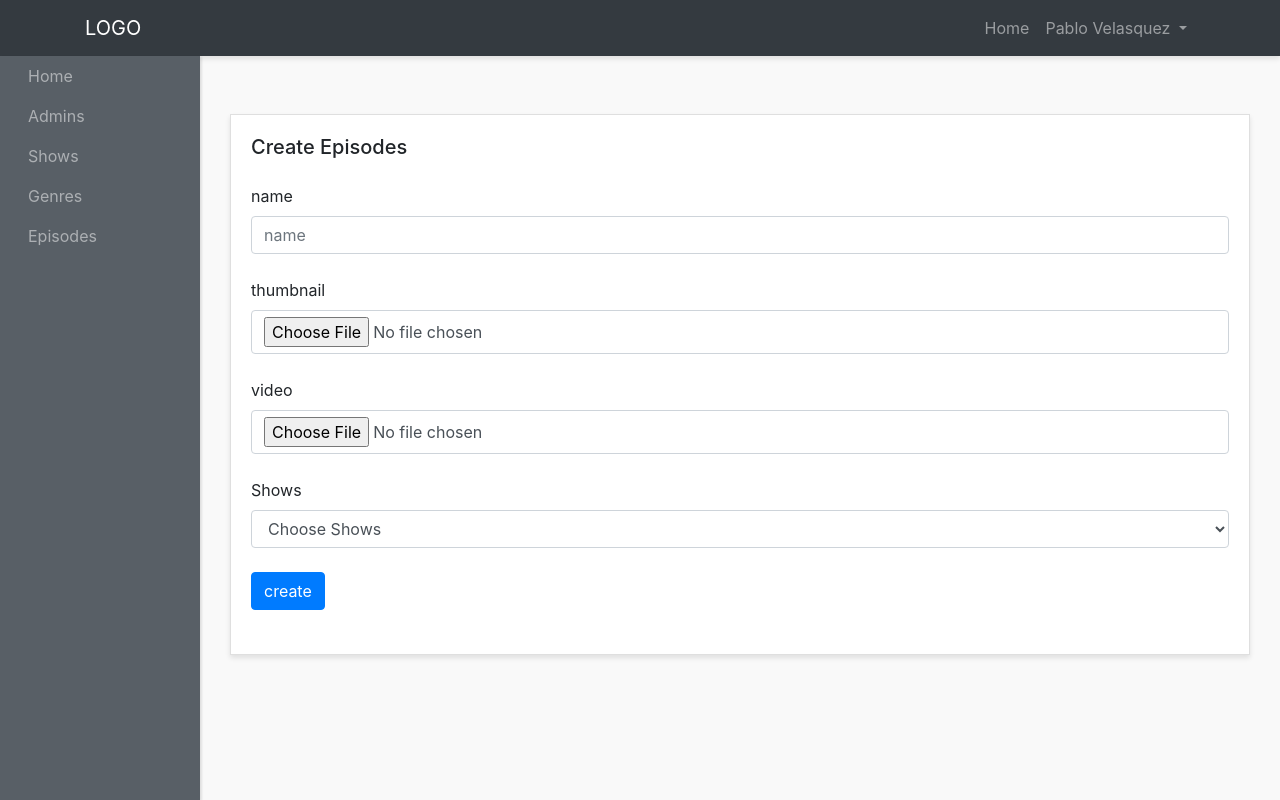
After one commit to pabloavelasquezr/Streaming-Service, a Laravel app: page /admin/create-episodes in a window 1280 px wide. The commit adds this page. Run offline with Laravel 12, Linux system fonts and the light colour scheme; a user stored in the database is signed in; data comes from the database, SQL or seed files in the repository; some libraries are stand-ins or nearby versions.

Commit message:
borrar episodios panel admin

```diff
--- a/app/Http/Controllers/Admins/AdminsController.php
+++ b/app/Http/Controllers/Admins/AdminsController.php
@@ -168,4 +168,61 @@ class AdminsController extends Controller
         }
     }
 
+    public function allEpisodes()
+    {
+        $allEpisodes = Episode::select()->orderBy('id', 'desc')->get();
+        return view('admins.allepisodes', compact('allEpisodes'));
+    }
+
+    public function createEpisodes()
+    {
+        $shows = Show::all();
+        return view('admins.createepisodes', compact('shows'));
+    }
+
+    public function storeEpisodes(Request $request)
+    {
+        $this->validate($request, [
+            'name' => 'required|max:40',
+            'thumbnail' => 'required|max:600',
+            'video' => 'required',
+            'show_id' => 'required|max:40',
+        ]);
+
+        $destinationPath = 'assets/thumbnails/';
+        $myimage = $request->thumbnail->getClientOriginalName();
+        $request->thumbnail->move(public_path($destinationPath), $myimage);
+
+        $destinationPathVideo = 'assets/videos/';
+        $myvideo = $request->video->getClientOriginalName();
+        $request->video->move(public_path($destinationPathVideo), $myvideo);
+
+        $storeEpisodes = Episode::create([
+            'episode_name' => $request->name,
+            'thumbnail' => $myimage,
+            'video' => $myvideo,
+            'show_id' => $request->show_id,
+        ]);
+
+        if ($storeEpisodes) {
+            return Redirect::route('episodes.all')->with(['success' => 'Episode created successfully']);
+        }
+    }
+    // delete episodes
+    public function deleteEpisodes($id)
+    {
+        $episode = Episode::find($id);
+
+        if (File::exists(public_path('assets/thumbnails/' . $episode->thumbnail)) && File::exists(public_path('assets/videos/' . $episode->video))) {
+            File::delete(public_path('assets/thumbnails/' . $episode->thumbnail));
+            File::delete(public_path('assets/videos/' . $episode->video));
+            $episode->delete();
+        } else {
+            //dd('File does not exists.');
+        }
+
+        if ($episode) {
+            return Redirect::route('episodes.all')->with(['delete' => 'Episode deleted successfully']);
+        }
+    }
 }
--- /dev/null
+++ b/resources/views/admins/createepisodes.blade.php
@@ -0,0 +1,58 @@
+@extends('layouts.admin')
+@section('content')
+
+       <div class="row">
+        <div class="col">
+          <div class="card">
+            <div class="card-body">
+              <h5 class="card-title mb-5 d-inline">Create Episodes</h5>
+          <form method="POST" action="{{ route('episodes.store') }}" enctype="multipart/form-data">
+                @csrf
+                <div class="form-outline mb-4 mt-4">
+                  <label>name</label>
+                  <input type="text" name="name" id="form2Example1" class="form-control" placeholder="name" />
+
+                </div>
+                @if($errors->has('name'))
+                    <p class="alert alert-danger">{{ $errors->first('name') }}</p>
+                @endif
+                <div class="form-outline mb-4 mt-4">
+                    <label>thumbnail</label>
+                    <input type="file" name="thumbnail" id="form2Example1" class="form-control"/>
+
+                </div>
+                @if($errors->has('thumbnail'))
+                    <p class="alert alert-danger">{{ $errors->first('thumbnail') }}</p>
+                @endif
+                <div class="form-outline mb-4 mt-4">
+                    <label>video</label>
+                    <input type="file" name="video" id="form2Example1" class="form-control">
+
+                </div>
+                @if($errors->has('video'))
+                    <p class="alert alert-danger">{{ $errors->first('video') }}</p>
+                @endif
+                <div class="form-outline mb-4 mt-4">
+                    <label>Shows</label>
+                    <select name="show_id" class="form-select  form-control" aria-label="Default select example">
+                      <option selected>Choose Shows</option>
+                      @foreach($shows as $show)
+                        <option value="{{ $show->id }}">{{ $show->name }}</option>
+                      @endforeach
+
+                    </select>
+                </div>
+                @if($errors->has('show_id'))
+                    <p class="alert alert-danger">{{ $errors->first('show_id') }}</p>
+                @endif
+                <!-- Submit button -->
+                <button type="submit" name="submit" class="btn btn-primary  mb-4 text-center">create</button>
+
+
+              </form>
+
+            </div>
+          </div>
+        </div>
+      </div>
+@endsection
--- a/resources/views/layouts/admin.blade.php
+++ b/resources/views/layouts/admin.blade.php
@@ -39,7 +39,7 @@
               <a class="nav-link" href="{{ route('categories.all') }}" style="margin-left: 20px;">Genres</a>
             </li>
             <li class="nav-item">
-              <a class="nav-link" href="episodes-admins/show-episodes.html" style="margin-left: 20px;">Episodes</a>
+              <a class="nav-link" href="{{ route('episodes.all') }}" style="margin-left: 20px;">Episodes</a>
             </li>
           </ul>
 
--- a/routes/web.php
+++ b/routes/web.php
@@ -60,4 +60,11 @@ Route::group(['prefix' => 'admin', 'middleware' => 'auth:admin'], function () {
     Route::get('/create-categories', [App\Http\Controllers\Admins\AdminsController::class, 'createCategories'])->name('categories.create');
     Route::post('/store-categories', [App\Http\Controllers\Admins\AdminsController::class, 'storeCategories'])->name('categories.store');
     Route::get('/delete-categories/{id}', [App\Http\Controllers\Admins\AdminsController::class, 'deleteCategories'])->name('categories.delete');
+
+    //episodes
+    Route::get('/all-episodes', [App\Http\Controllers\Admins\AdminsController::class, 'allEpisodes'])->name('episodes.all');
+    Route::get('/create-episodes', [App\Http\Controllers\Admins\AdminsController::class, 'createEpisodes'])->name('episodes.create');
+    Route::post('/store-episodes', [App\Http\Controllers\Admins\AdminsController::class, 'storeEpisodes'])->name('episodes.store');
+    Route::get('/delete-episodes/{id}', [App\Http\Controllers\Admins\AdminsController::class, 'deleteEpisodes'])->name('episodes.delete');
+
 });
```
Also changed, not shown: resources/views/admins/allepisodes.blade.php (added, +64 -0 lines).
